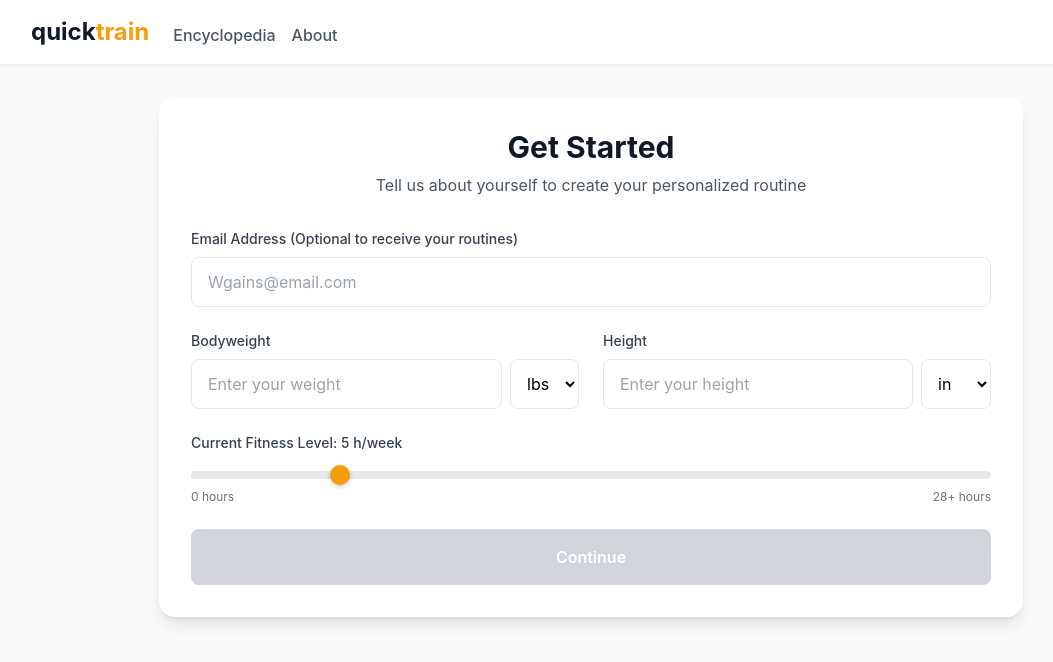
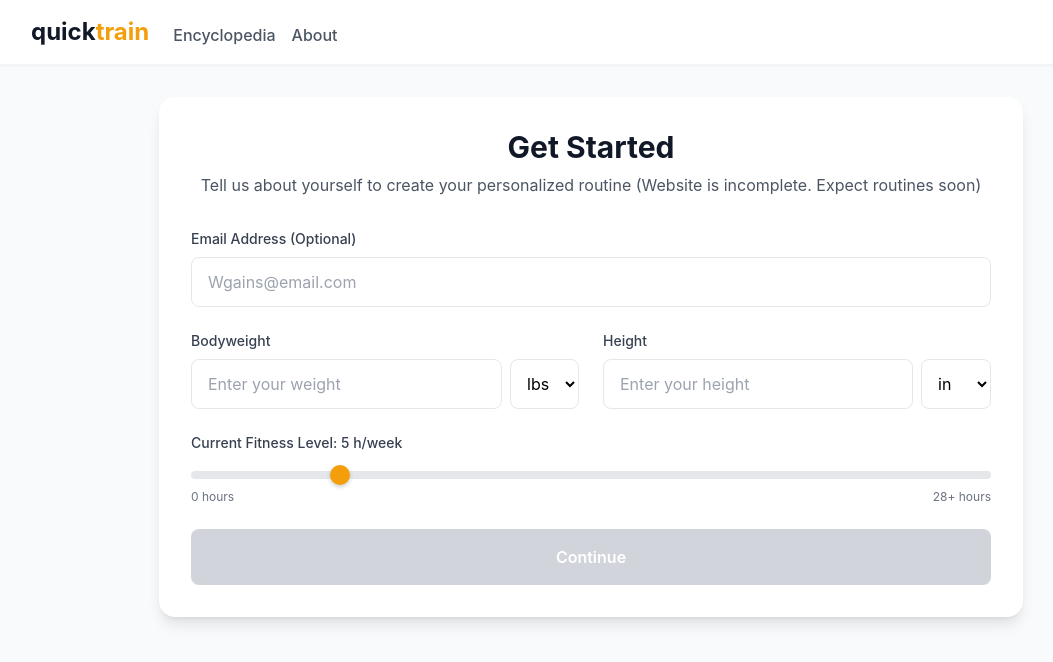
Before and after one commit to yourlocaljosh/quicktrain, a React (Vite) app: page / in a window 1280 px wide. Shown: the top 662 px of the page, without its empty margins (49-1102 px from the left). Built offline with nearby package versions, Linux system fonts and the light colour scheme.

Commit message:
Add more disclaimers. Website live on quicktrain.fit !

```diff
--- a/src/app.jsx
+++ b/src/app.jsx
@@ -74,12 +74,12 @@ const App = () => {
             >
               <div className="text-center mb-8">
                 <h2 className="text-3xl font-bold text-gray-900 mb-2">Get Started</h2>
-                <p className="text-gray-600">Tell us about yourself to create your personalized routine</p>
+                <p className="text-gray-600">Tell us about yourself to create your personalized routine (Website is incomplete. Expect routines soon)</p>
               </div>
               <div className="space-y-6">
                 <div>
                   <label className="block text-sm font-medium text-gray-700 mb-2">
-                    Email Address (Optional to receive your routines)
+                    Email Address (Optional)
                   </label>
                   <input
                     type="email"
```
